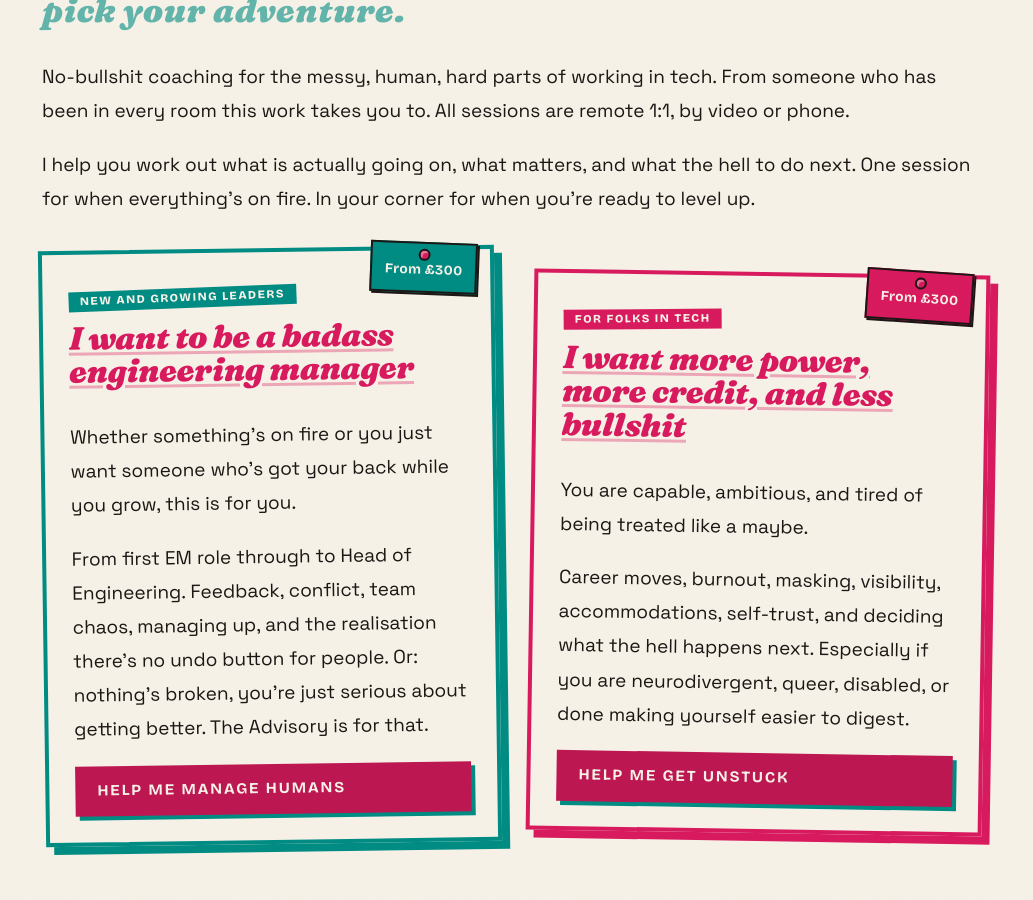
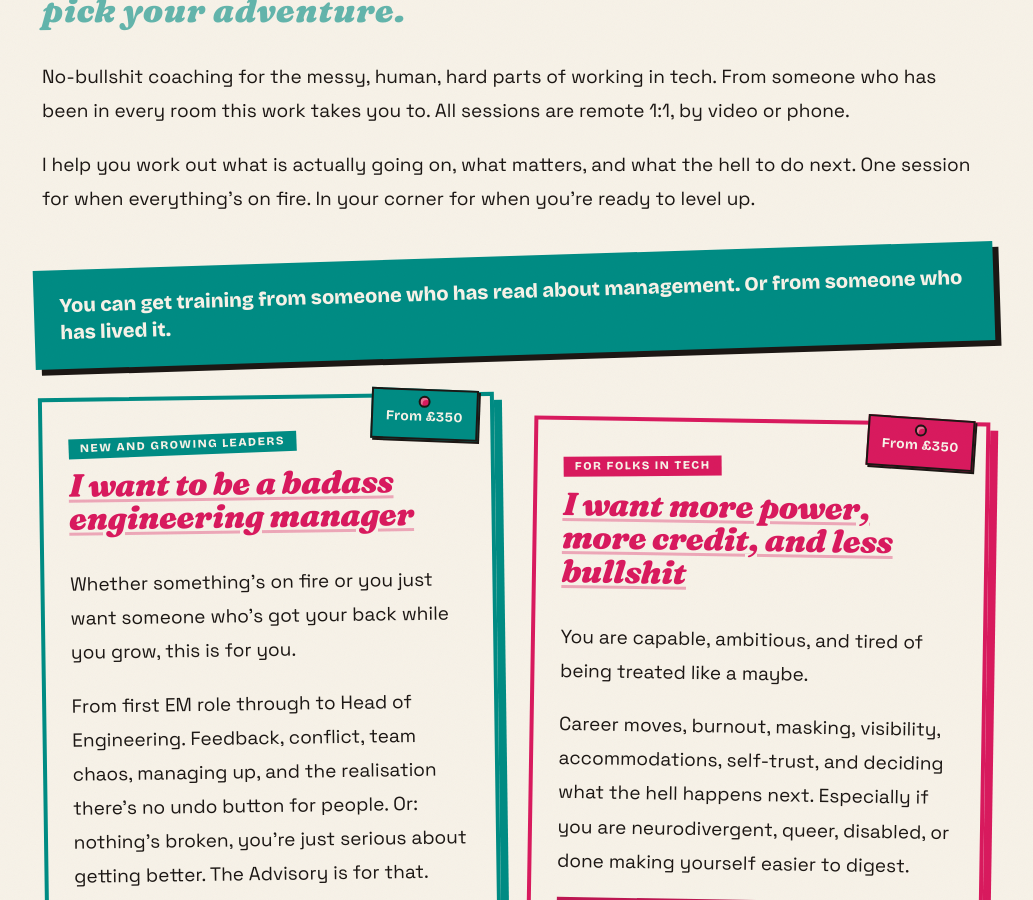
Before and after one commit to outragedpinkracoon/outragedpinkracoon.github.io, a Jekyll site: the page built from pages/coaching.md, in a window 1280 px wide and 900 px high, scrolled down 593 px. Shown: the whole window, without its empty margins (126-1159 px from the left). Built offline with Jekyll 4.4.1, drawn with Linux system fonts in a browser that asks for light colours; comment, search, counter and statistics services are not loaded.

Commit message:
fixes pricing on coaching cards

```diff
--- a/pages/coaching.md
+++ b/pages/coaching.md
@@ -11,11 +11,14 @@ description: No-bullshit 1:1 coaching for engineering managers, founders, CTOs,
 
 <p>I help you work out what is actually going on, what matters, and what the hell to do next. One session for when everything's on fire. In your corner for when you're ready to level up.</p>
 
+<p class="callout callout--teal">You can get training from someone who has read about management.
+  Or from someone who has lived it.</p>
+
 <h2 class="sr-only">Pick the one that feels closest</h2>
 
 <div class="audience-grid">
   <section class="audience-panel audience-panel--manager" id="new-manager-support">
-    <p class="audience-panel__price">From £300</p>
+    <p class="audience-panel__price">From £350</p>
     <p class="audience-label">New and growing leaders</p>
     <h3><a href="/coaching/engineering-managers/">I want to be a badass engineering manager</a></h3>
     <p>Whether something’s on fire or you just want someone who’s got your back while you grow, this is for you.</p>
@@ -24,7 +27,7 @@ description: No-bullshit 1:1 coaching for engineering managers, founders, CTOs,
   </section>
 
   <section class="audience-panel audience-panel--coaching">
-    <p class="audience-panel__price">From £300</p>
+    <p class="audience-panel__price">From £350</p>
     <p class="audience-label">For folks in tech</p>
     <h3><a href="/coaching/folks-in-tech/">I want more power, more credit, and less bullshit</a></h3>
     <p>You are capable, ambitious, and tired of being treated like a maybe.</p>
```
